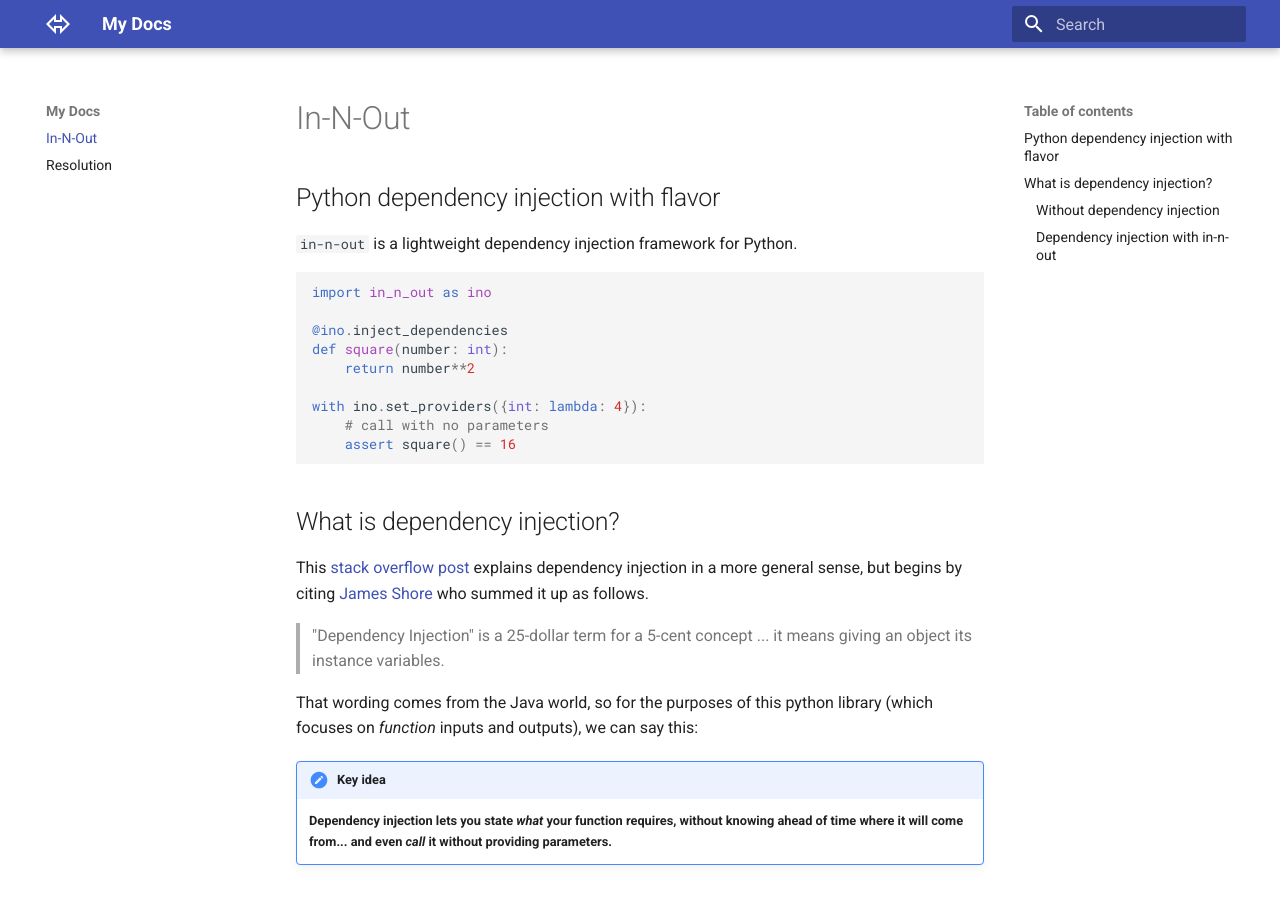
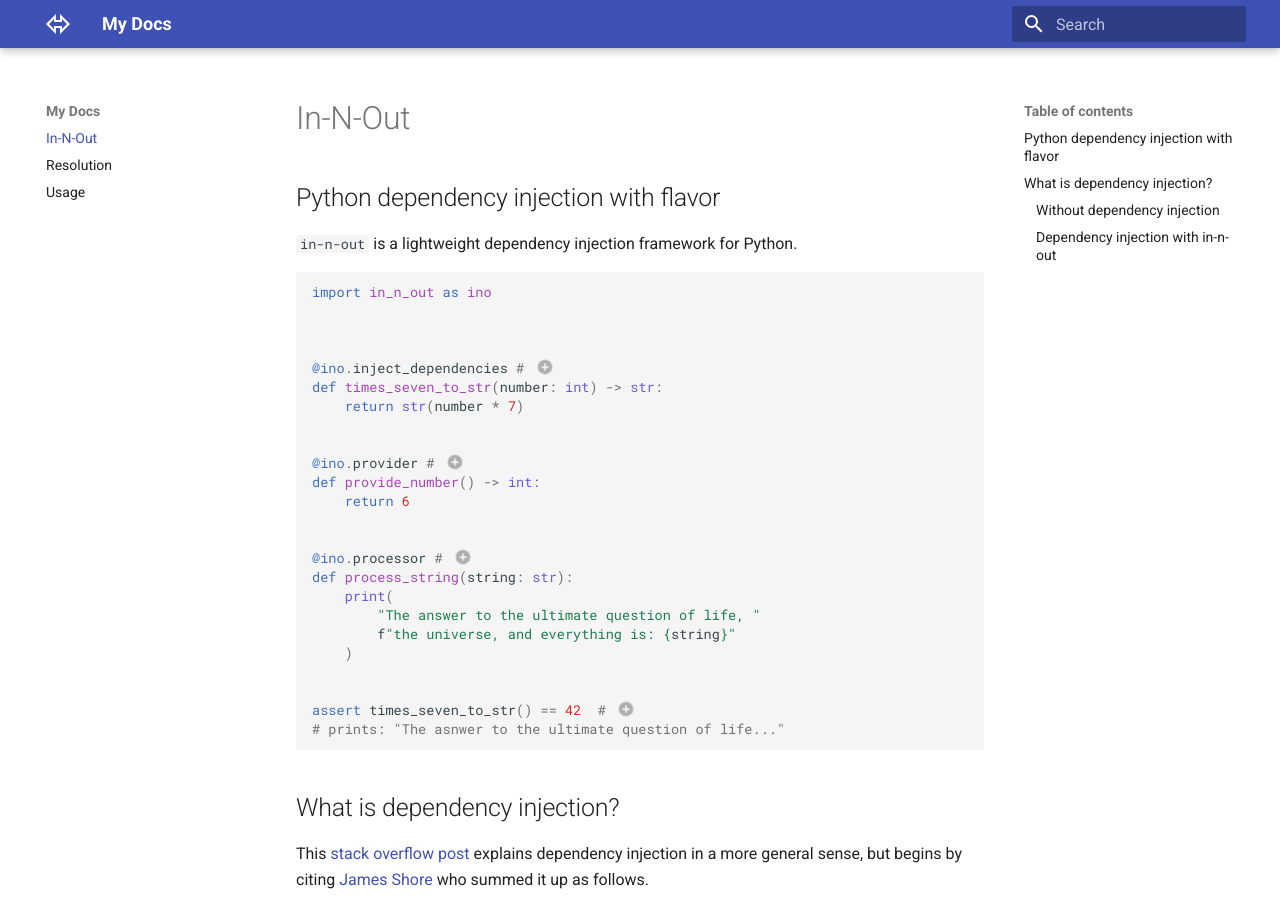
Before and after one commit to pyapp-kit/in-n-out, an MkDocs documentation site: the page built from docs/index.md, in a window 1280 px wide and 900 px high. Built offline with MkDocs 1.6.1 and Material for MkDocs 9.7.7, drawn with Linux system fonts in a browser that asks for light colours; emoji names are drawn with the system emoji font; some of the changed text lies outside the part shown.

Commit message:
basic first page

````diff
--- a/docs/index.md
+++ b/docs/index.md
@@ -7,14 +7,35 @@
 ```python
 import in_n_out as ino
 
-@ino.inject_dependencies
-def square(number: int):
-    return number**2
 
-with ino.set_providers({int: lambda: 4}):
-    # call with no parameters
-    assert square() == 16
+
+@ino.inject_dependencies # (1)
+def times_seven_to_str(number: int) -> str:
+    return str(number * 7)
+
+
+@ino.provider # (2)
+def provide_number() -> int:
+    return 6
+
+
+@ino.processor # (3)
+def process_string(string: str):
+    print(
+        "The answer to the ultimate question of life, "
+        f"the universe, and everything is: {string}"
+    )
+
+
+assert times_seven_to_str() == 42  # (4)
+# prints: "The asnwer to the ultimate question of life..."
 ```
+
+1. **inject** a function with argument and/or return hints
+2. declare **providers**: functions capable of returning an instance of a given type.
+3. declare **processors**: functions capable of accepting/processing an instance of a given type.
+4. call the injected function with no parameters.  The function will be called with the injected dependencies, and the output will be processed.
+
 
 ## What is dependency injection?
 
@@ -86,3 +107,5 @@ with ino.set_providers({Person: Person("Bob")}):
 - line 9: we can then call the function `greet` with no parameters: it will use the available providers within the current context to inject the dependencies.
 
 </small>
+
+That's the gist of it. Continue on with [Usage](usage) to learn more!
````
Also changed, not shown: docs/usage.md (added, +1 -0 lines).
